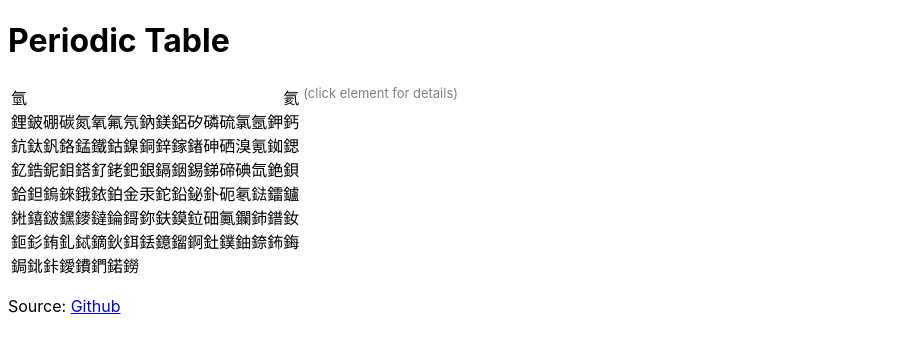
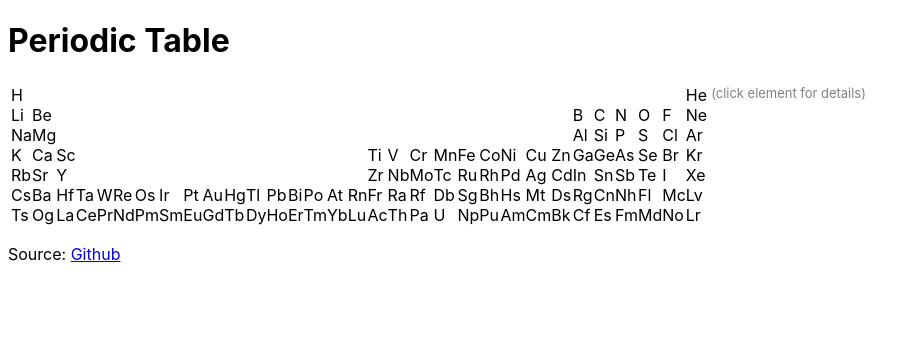
Before and after one commit to kaicarver/yuansu-react, a React (Create React App) app: page / in a window 1280 px wide. Shown: the top 352 px of the page, without its empty margins (0-919 px from the left). Built offline with nearby package versions, Linux system fonts and the light colour scheme.

Commit message:
wide periodic table, but there's a bug left

```diff
--- a/src/index.css
+++ b/src/index.css
@@ -17,13 +17,24 @@ table tr td {
   vertical-align: top;
 }
 
-#main {
+#table {
   display: grid;
-  grid-template-columns: repeat(17, auto) 1fr;
+  grid-template-columns: repeat(31, auto) 1fr;
 }
 
-#main span:nth-child(2) {
+/* He (element 2) on the right, column 18 */
+#table .element:nth-child(2) {
   grid-column-start: -2;
+}
+/* B and Al (elements 5 and 13) at column 13 */
+#table .element:nth-child(5),
+#table .element:nth-child(13)  {
+  grid-column-start: -7;
+}
+/* Ti and Zr at column 13 */
+#table .element:nth-child(22),
+#table .element:nth-child(40)  {
+  grid-column-start: -16;
 }
 
 #help {
--- a/src/index.js
+++ b/src/index.js
@@ -30,7 +30,7 @@ function YuansuApp(props) {
       <tbody>
         <tr>
           <td>
-            <div id="main">
+            <div id="table">
               <Table rows={rows}/>
             </div>
           </td>
@@ -68,7 +68,7 @@ discovered: ${props.el.discovered_by}<br>
 ${props.el.summary}
 `.trim();
   }
-  return <span title={props.el.name} onClick={handleClick}>{props.el.trad} </span>
+  return <span className="element" title={props.el.name} onClick={handleClick}>{props.el.symbol} </span>
 }
 
 ReactDOM.render(
```
